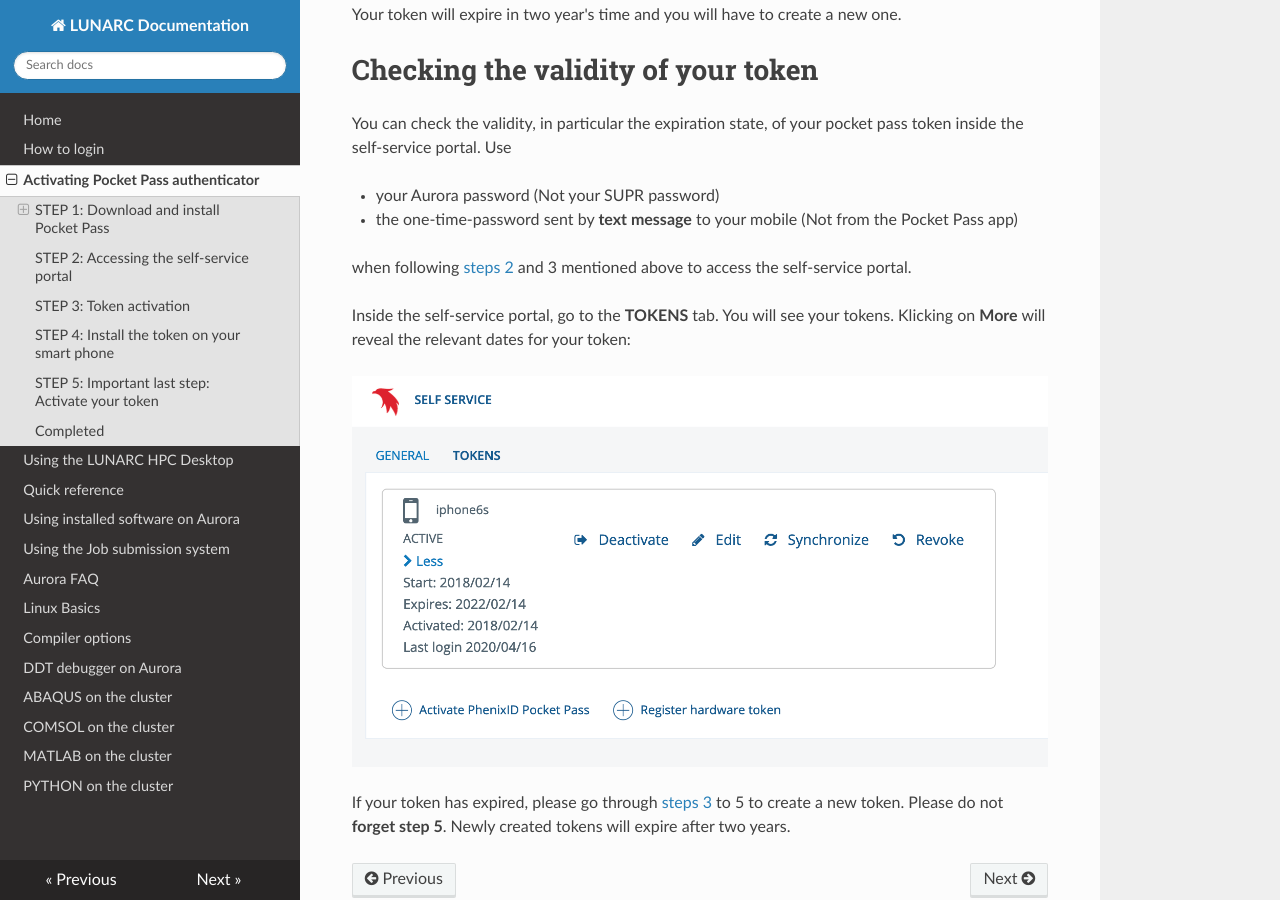
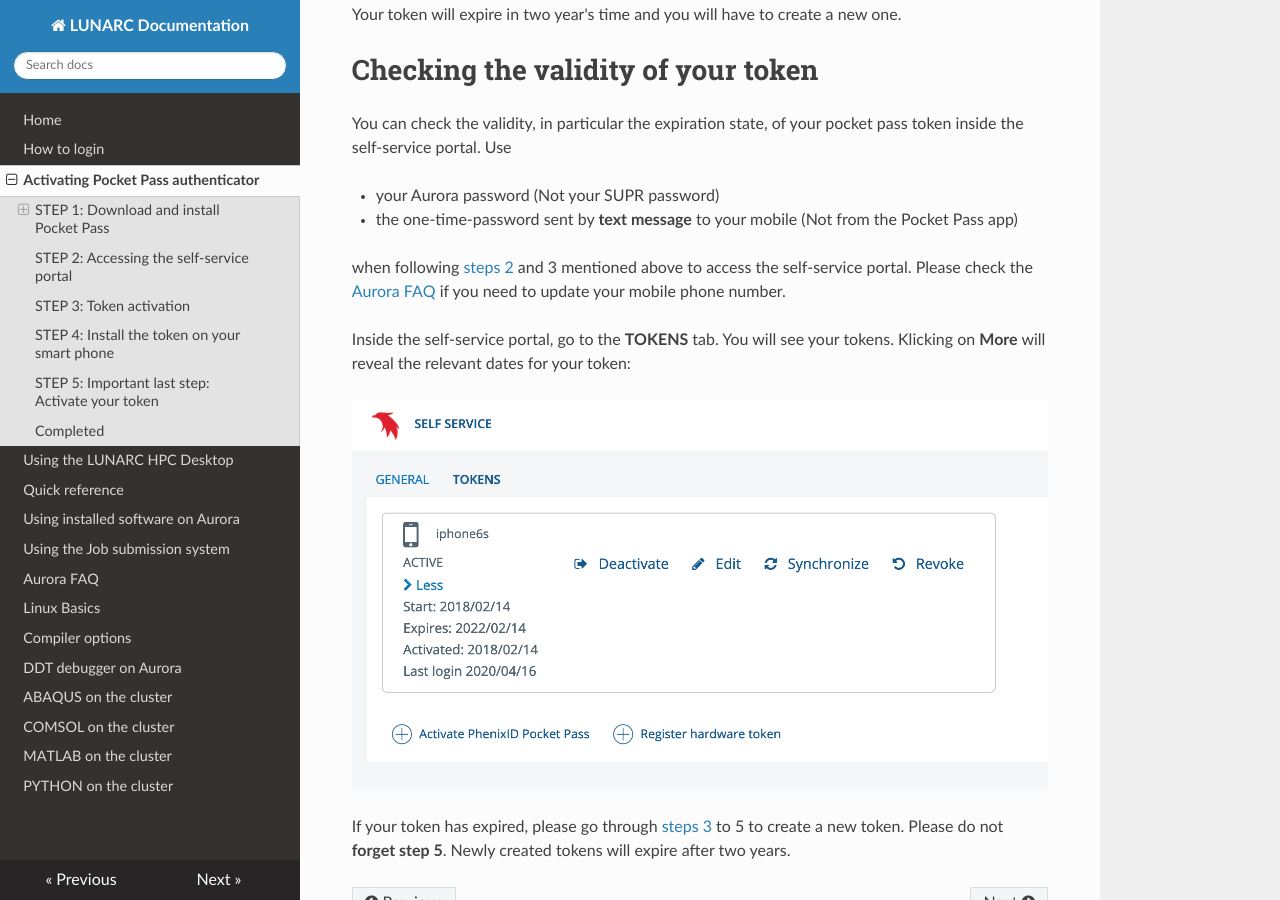
Before and after one commit to lunarc/lunarc_docs, an MkDocs documentation site: the page built from docs/authenticator_howto.md, in a window 1280 px wide and 900 px high, scrolled down 6325 px. Built offline with MkDocs 1.6.1, drawn with Linux system fonts in a browser that asks for light colours; nearby versions of some CDN libraries; old or Windows-style settings are respelled for this version of MkDocs.

Commit message:
added reference on mobile phone number updates

```diff
--- a/docs/authenticator_howto.md
+++ b/docs/authenticator_howto.md
@@ -80,7 +80,7 @@ You can check the validity, in particular the expiration state, of your pocket p
 * your Aurora password (Not your SUPR password)
 * the one-time-password sent by **text message** to your mobile (Not from the Pocket Pass app)
 
-when following [steps 2](#step-2-accessing-the-self-service-portal) and 3 mentioned above to access the self-service portal.
+when following [steps 2](#step-2-accessing-the-self-service-portal) and 3 mentioned above to access the self-service portal.  Please check the [Aurora FAQ](https://lunarc-documentation.readthedocs.io/en/latest/aurora_faq/#could-your-send-my-one-time-password-for-pocket-pass-activation-to-my-new-mobile-phone-number) if you need to update your mobile phone number.
 
 Inside the self-service portal, go to the **TOKENS** tab.  You will see your tokens.  Klicking on **More** will reveal the relevant dates for your token:
 
```
